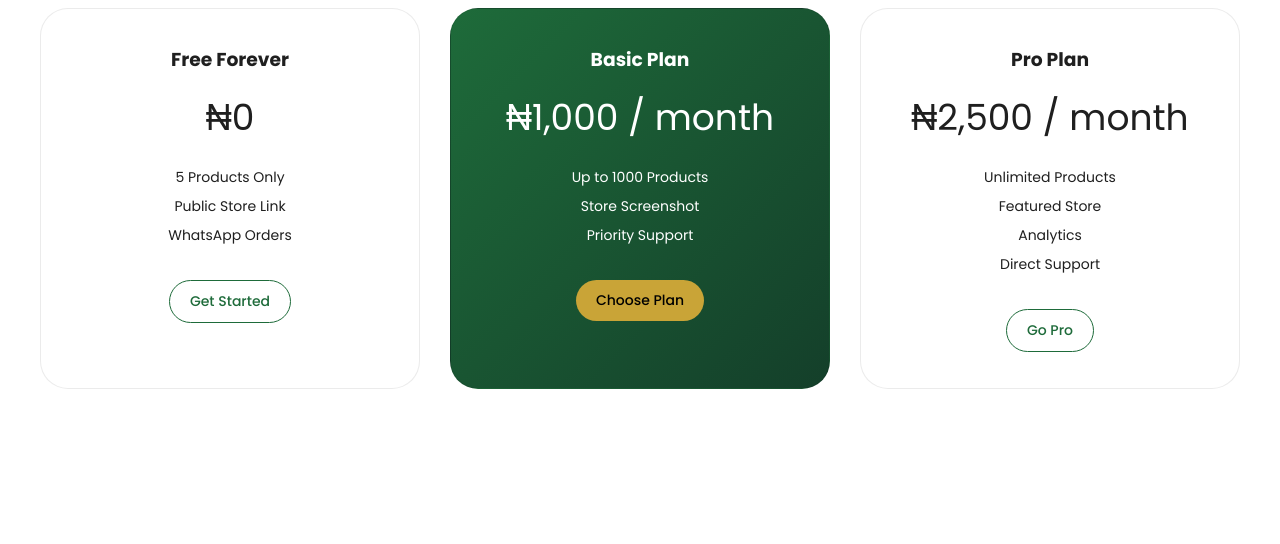
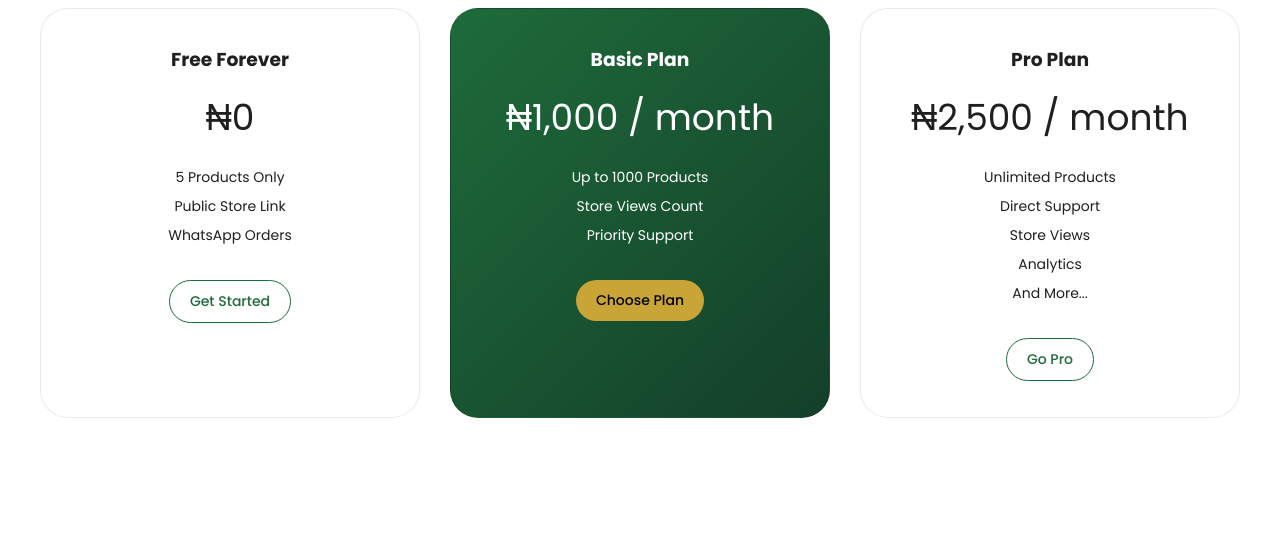
Before and after one commit to ChaoykiTech/wacatalog, a Django app: page / in a window 1280 px wide. Shown: the part 3178-3722 px from the top of the page. Run offline with Django 5.2, Linux system fonts and the light colour scheme; data that the repository does not hold is empty; some libraries are stand-ins or nearby versions.

Commit message:
Fix: Plan Update

```diff
--- a/templates/home.html
+++ b/templates/home.html
@@ -364,7 +364,7 @@ font-size:26px;box-shadow:0 10px 25px rgba(0,0,0,.35)
         <div class="price">₦1,000 / month</div>
         <ul>
             <li>Up to 1000 Products</li>
-            <li>Store Screenshot</li>
+            <li>Store Views Count</li>
             <li>Priority Support</li>
         </ul>
         <a href="/register?plan=basic" class="btn btn-gold">
@@ -378,9 +378,10 @@ font-size:26px;box-shadow:0 10px 25px rgba(0,0,0,.35)
         <div class="price">₦2,500 / month</div>
         <ul>
             <li>Unlimited Products</li>
-            <li>Featured Store</li>
+            <li>Direct Support</li>
+            <li>Store Views</li>
             <li>Analytics</li>
-            <li>Direct Support</li>
+            <li>And More...</li>
         </ul>
         <a href="/register?plan=pro" class="btn btn-outline">
           Go Pro
```
